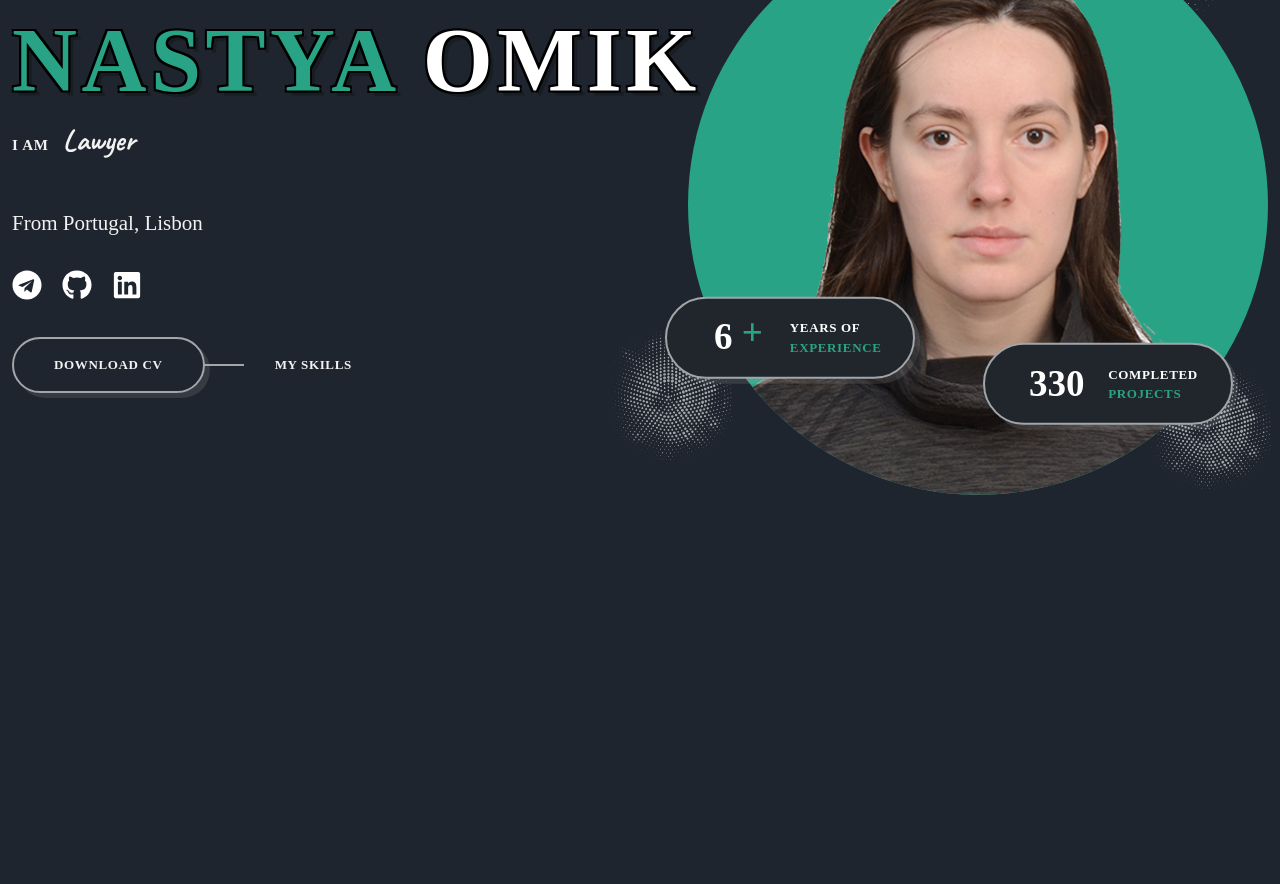
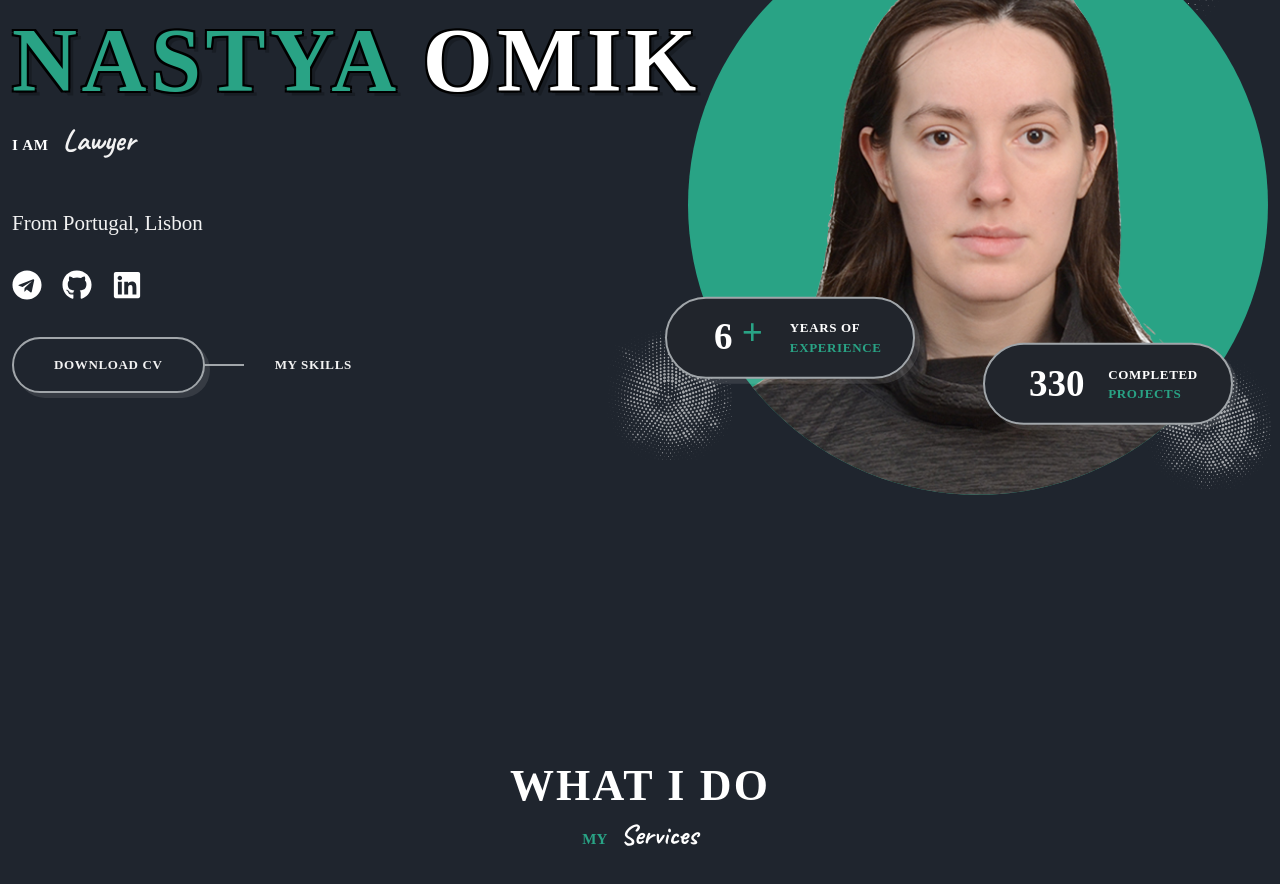
Before and after one commit to permikov/permikov.github.io, a React (Create React App) app: page / in a window 1280 px wide. Shown: the part 220-1104 px from the top of the page. Before the commit the page ends 800 px from the top, so only its background shows below. Built offline with nearby package versions, Linux system fonts and the light colour scheme.

Commit message:
Add services section

```diff
--- a/src/App.css
+++ b/src/App.css
@@ -118,6 +118,7 @@
     display: grid;
     place-items: center;
     position: relative;
+    z-index: 1;
 }
 
 .btn {
@@ -151,3 +152,31 @@
     filter: invert(1);
     opacity: 0.6;
 }
+
+.section {
+    padding-bottom: 220px;
+}
+
+.section__title,
+.section__subtitle {
+    text-align: center;
+}
+
+.section__title {
+    font-size: var(--h1-font-size);
+}
+
+.section__subtitle {
+    color: var(--primary-color);
+    font-size: var(--small-font-size);
+    text-transform: uppercase;
+    font-weight: 700;
+}
+
+.section__subtitle span {
+    font-family: var(--second-font);
+    color: var(--title-color);
+    font-size: var(--h3-font-size);
+    text-transform: capitalize;
+    margin-left: 10px;
+}
--- a/src/App.js
+++ b/src/App.js
@@ -1,12 +1,14 @@
 import React from 'react';
 import './App.css';
 import Home from './components/home/Home';
+import Services from './components/services/Services';
 
 
 function App() {
   return (
     <main className='main'>
       <Home />
+      <Services />
     </main>
   );
 }
--- a/src/components/home/Home.jsx
+++ b/src/components/home/Home.jsx
@@ -9,6 +9,7 @@
 export const Home = () => {
   return (
     <section className='home' id='home'>
+        <div className='home__wrapper'>
             <div className='home__container container'>
                 <p className='home__subtitle text-cs'>Hello, <span>My Name Is</span></p>
                 <h1 className='home__title text-cs'><span>NASTYA</span> OMIK</h1>
@@ -59,6 +60,7 @@
                     <a href='https://github.com/' className='hero__link text-cs'>My Skills</a>
                 </div>
             </div>
+        </div>
     </section>
   )
 }
--- a/src/components/home/home.css
+++ b/src/components/home/home.css
@@ -1,5 +1,9 @@
 .home {
     background-image: var(--first-gradient);
+    padding-bottom: 180px;
+}
+
+.home__wrapper {
     min-height: 100vh;
     display: grid;
     align-items: center;
@@ -18,6 +22,7 @@
 .home__subtitle,
 .home__job span {
     font-size: var(--small-font-size);
+    color: var(--title-color);
 }
 
 .home__subtitle span,
--- /dev/null
+++ b/src/components/services/Services.jsx
@@ -0,0 +1,17 @@
+import React from "react";
+import './services.css';
+
+
+const Services = () => {
+    return (
+        <section className="services section" id="services">
+            <h2 className="section__title text-cs">What I Do</h2>
+            <p className="section__subtitle">
+                My <span>Services</span>
+            </p>
+            <div className="services__container container"></div>
+        </section>
+    );
+};
+
+export default Services;
--- /dev/null
+++ b/src/components/services/services.css
@@ -0,0 +1,3 @@
+.services {
+    background-image: var(--second-gradient);
+}
```
Lines whose indentation alone changed are shown as unchanged.
